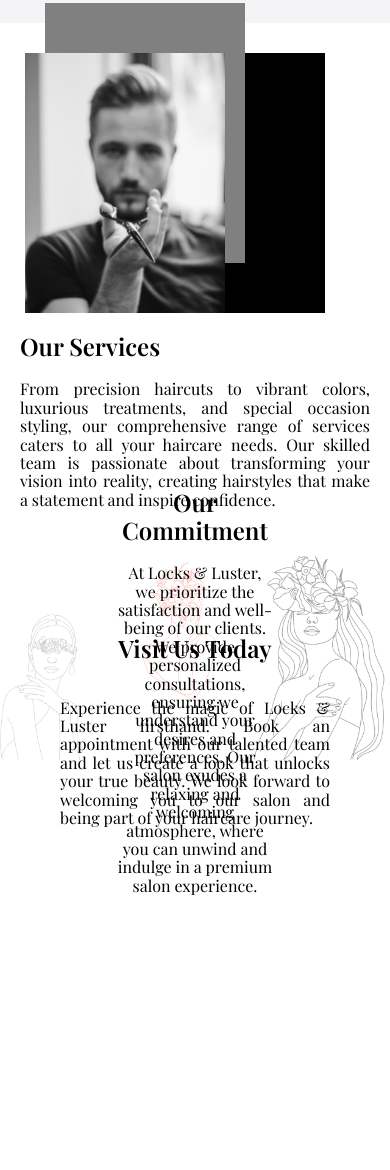
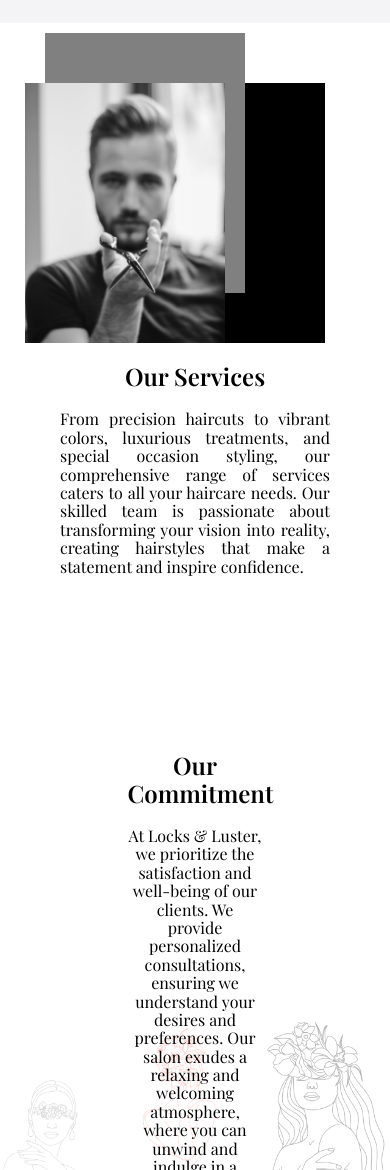
Before and after one commit to RabiaRB/Hair-Salon-Website, a plain HTML site: page about.html in a window 390 px wide. Shown: the part 830-2000 px from the top of the page. Before the commit the page ends 1741 px from the top, so only its background shows below. Drawn offline with nearby package versions, Linux system fonts and the light colour scheme.

Commit message:
edits on about page

```diff
--- a/about.html
+++ b/about.html
@@ -87,7 +87,7 @@
              <img src="./images/pages/about-vectors.png" alt="artistic vector art" class="about-vector">
 
         </section>
-        <section class="about-section clear">
+        <section class="about-section clearfix final-section">
             <h2>Visit Us Today</h2>
             <p>Experience the magic of Locks & Luster firsthand. Book an appointment with our talented team and let us create a
                 look that unlocks your true beauty. We look forward to welcoming you to our salon and being part of your
--- a/css/pages.css
+++ b/css/pages.css
@@ -101,29 +101,35 @@
     position: absolute;
     width: 100%;
     z-index: -1;
-    opacity: 40%;
-    margin-top: 150px;
+    opacity: 30%;
+    margin-top: 250px;
+
 }
 
 .vector-section-text{
-    position: absolute;
-    width: 40%;
+    width: 50%;
     text-align: center;
-    margin-top: 250px;
+    margin: 100px;
 
 }
+
+/* .final-section{
+    position: absolute;
+    top: 100%;
+} */
 @media screen and (max-width: 610px) {
 
     .image-section{
         flex-direction: column;
         margin-top: 30px;
-        padding: 0;
         justify-content: center;
     }
 
-
-    .image-section-text{
-        margin: 20px;
+    .image-section-text h2{
+        text-align: center;
+        margin-top: 20px;
     }
 
+
+
 }
```
